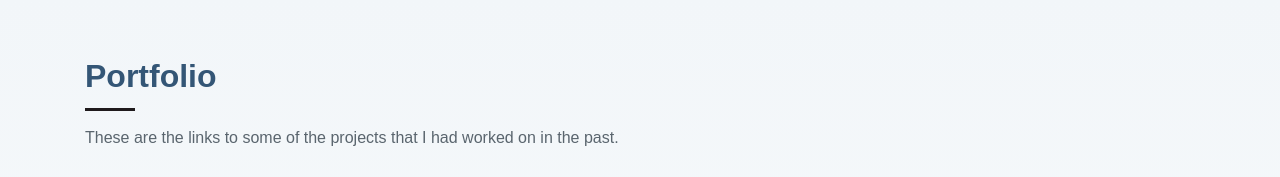
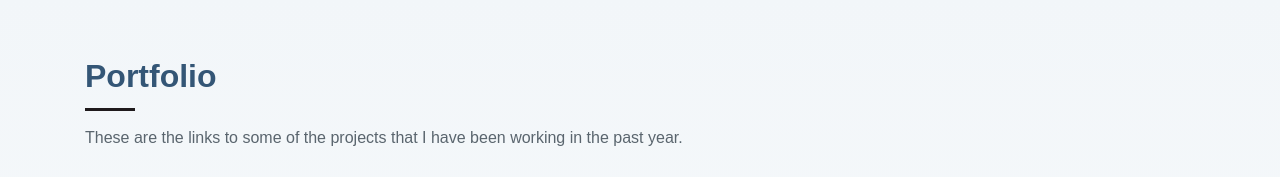
Before and after one commit to apaezp/ResumeLandingPage, a plain HTML site: page index.html in a window 1280 px wide. Shown: the part 3840-4017 px from the top of the page. Drawn offline with nearby package versions, Linux system fonts and the light colour scheme; a web font is replaced by a local one.

Commit message:
Update index.html

```diff
--- a/index.html
+++ b/index.html
@@ -290,7 +290,7 @@
 
         <div class="section-title">
           <h2>Portfolio</h2>
-          <p>These are the links to some of the projects that I had worked on in the past.</p>
+          <p>These are the links to some of the projects that I have been working in the past year.</p>
         </div>
         <div class="container">
 
```
